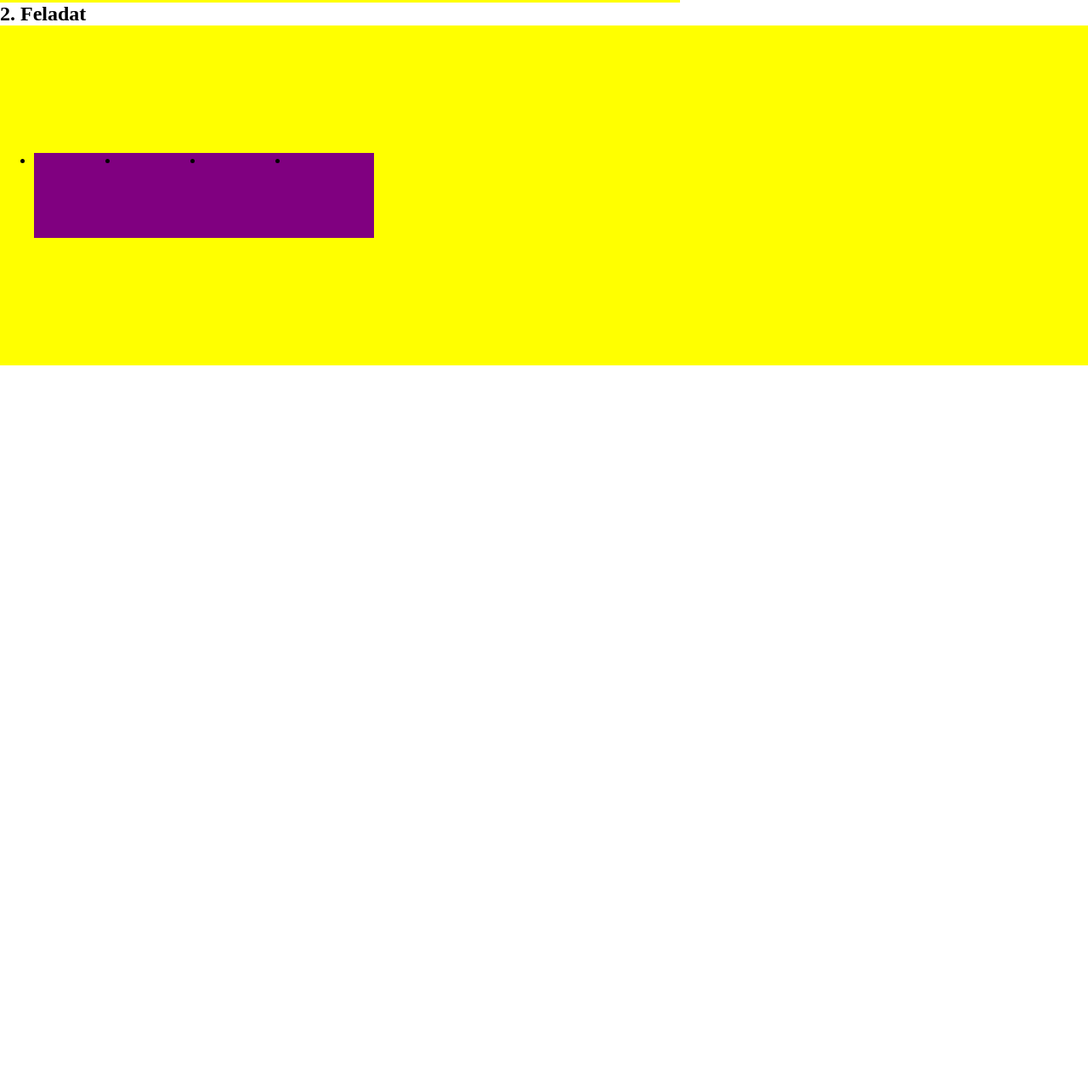
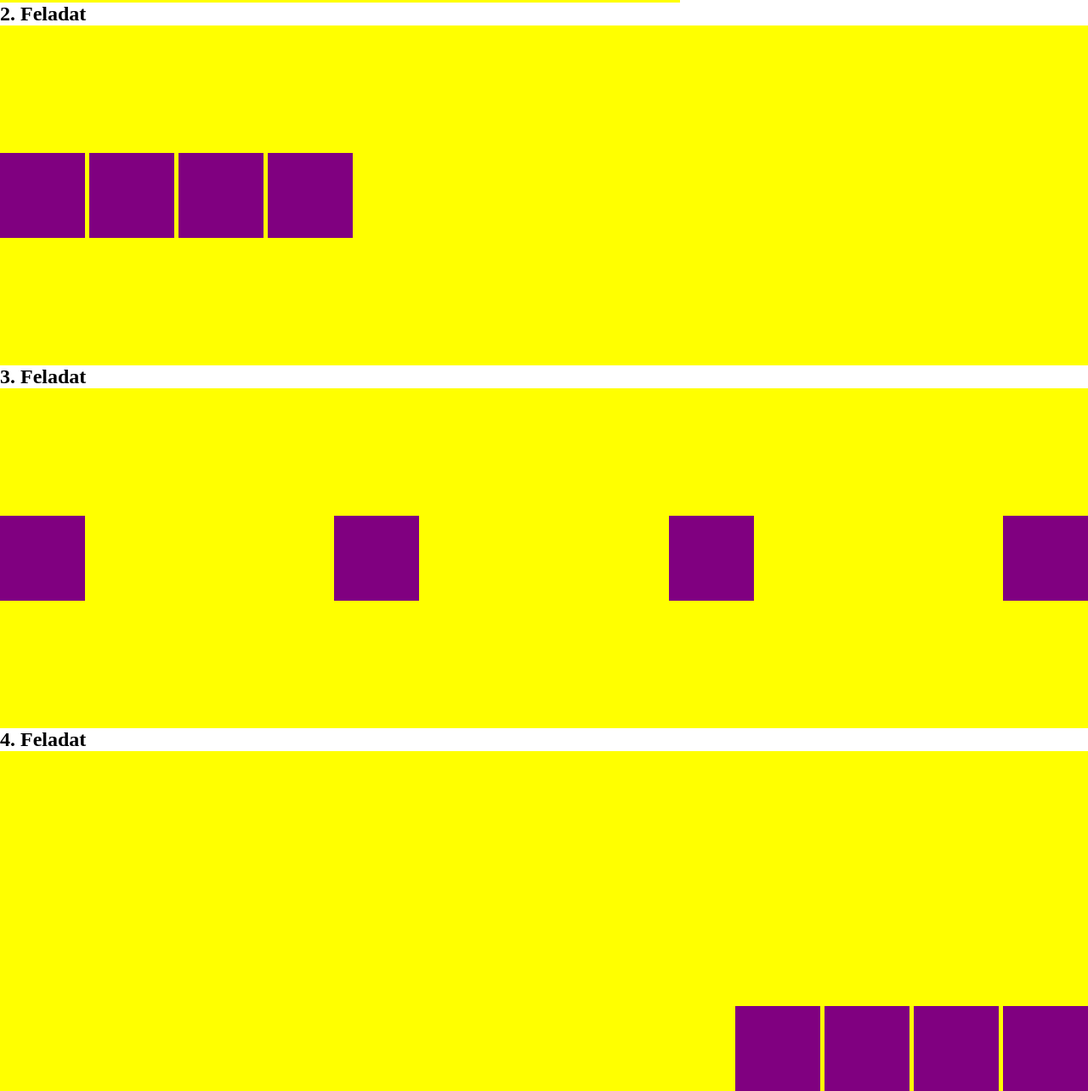
Before and after one commit to turosgolyo/web, a plain HTML site: page 2. feladat/feladat.html in a window 1280 px wide. Shown: the part 324-1608 px from the top of the page at 85% size. Before the commit the page ends 800 px from the top, so only its background shows below. Drawn offline with Linux system fonts and the light colour scheme.

Commit message:
2024-09-17.1

```diff
--- a/2. feladat/feladat.css
+++ b/2. feladat/feladat.css
@@ -36,26 +36,95 @@
     display: flex;
     flex-direction: row;
     background-color: yellow;
-    justify-content: left;
+    justify-content: flex-start;
     align-items: center;
+    list-style-type: none;
 }
 #lila2-1 {
     background-color: purple;
     height: 100px;
     width: 100px;
+    margin-right: 5px;
 }
 #lila2-2 {
     background-color: purple;
     height: 100px;
     width: 100px;
+    margin-right: 5px;
 }
 #lila2-3 {
     background-color: purple;
     height: 100px;
     width: 100px;
+    margin-right: 5px;
 }
 #lila2-4 {
     background-color: purple;
     height: 100px;
     width: 100px;
 }
+
+#tarolo3 {
+    height: 400px;
+    width: 100%;
+    display: flex;
+    flex-direction: row;
+    background-color: yellow;
+    list-style-type: none;
+    justify-content: space-between;
+    align-items: center;
+}
+#lila3-1 {
+    background-color: purple;
+    height: 100px;
+    width: 100px;
+}
+#lila3-2 {
+    background-color: purple;
+    height: 100px;
+    width: 100px;
+}
+#lila3-3 {
+    background-color: purple;
+    height: 100px;
+    width: 100px;
+}
+#lila3-4 {
+    background-color: purple;
+    height: 100px;
+    width: 100px;
+}
+
+#tarolo4 {
+    height: 400px;
+    width: 100%;
+    display: flex;
+    flex-direction: row;
+    background-color: yellow;
+    list-style-type: none;
+    justify-content: flex-end;
+    align-items: end;
+}
+#lila4-1 {
+    background-color: purple;
+    height: 100px;
+    width: 100px;
+}
+#lila4-2 {
+    background-color: purple;
+    height: 100px;
+    width: 100px;
+    margin-left: 5px;
+}
+#lila4-3 {
+    background-color: purple;
+    height: 100px;
+    width: 100px;
+    margin-left: 5px;
+}
+#lila4-4 {
+    background-color: purple;
+    height: 100px;
+    width: 100px;
+    margin-left: 5px;
+}
--- a/2. feladat/feladat.html
+++ b/2. feladat/feladat.html
@@ -17,11 +17,29 @@
 
     <h2>2. Feladat</h1>
 
-        <ul id="tarolo2">
+        <div id="tarolo2">
             <li id="lila2-1"></li>
             <li id="lila2-2"></li>
             <li id="lila2-3"></li>
             <li id="lila2-4"></li>
-        </ul>
+        </div>
+
+    <h2>3. Feladat</h1>
+
+        <div id="tarolo3">
+            <li id="lila3-1"></li>
+            <li id="lila3-2"></li>
+            <li id="lila3-3"></li>
+            <li id="lila3-4"></li>
+        </div>
+
+    <h2>4. Feladat</h1>
+
+        <div id="tarolo4">
+            <li id="lila4-1"></li>
+            <li id="lila4-2"></li>
+            <li id="lila4-3"></li>
+            <li id="lila4-4"></li>
+        </div>
 </body>
 </html>
--- /dev/null
+++ b/3. feladat/feladat.css
@@ -0,0 +1,21 @@
+* {
+    margin: 0;
+    box-sizing: border-box;
+}
+
+#container {
+    width: 90%;
+    height: 600px;
+    margin: auto;
+    display: flex;
+}
+#main {
+    background-color: yellow;
+    height: 100%;
+    flex: 4;
+}
+#main2 {
+    background-color: green;
+    height: 100%;
+    flex: 2;
+}
```
Also changed, not shown: 3. feladat/feladat.html (added, +22 -0 lines).
